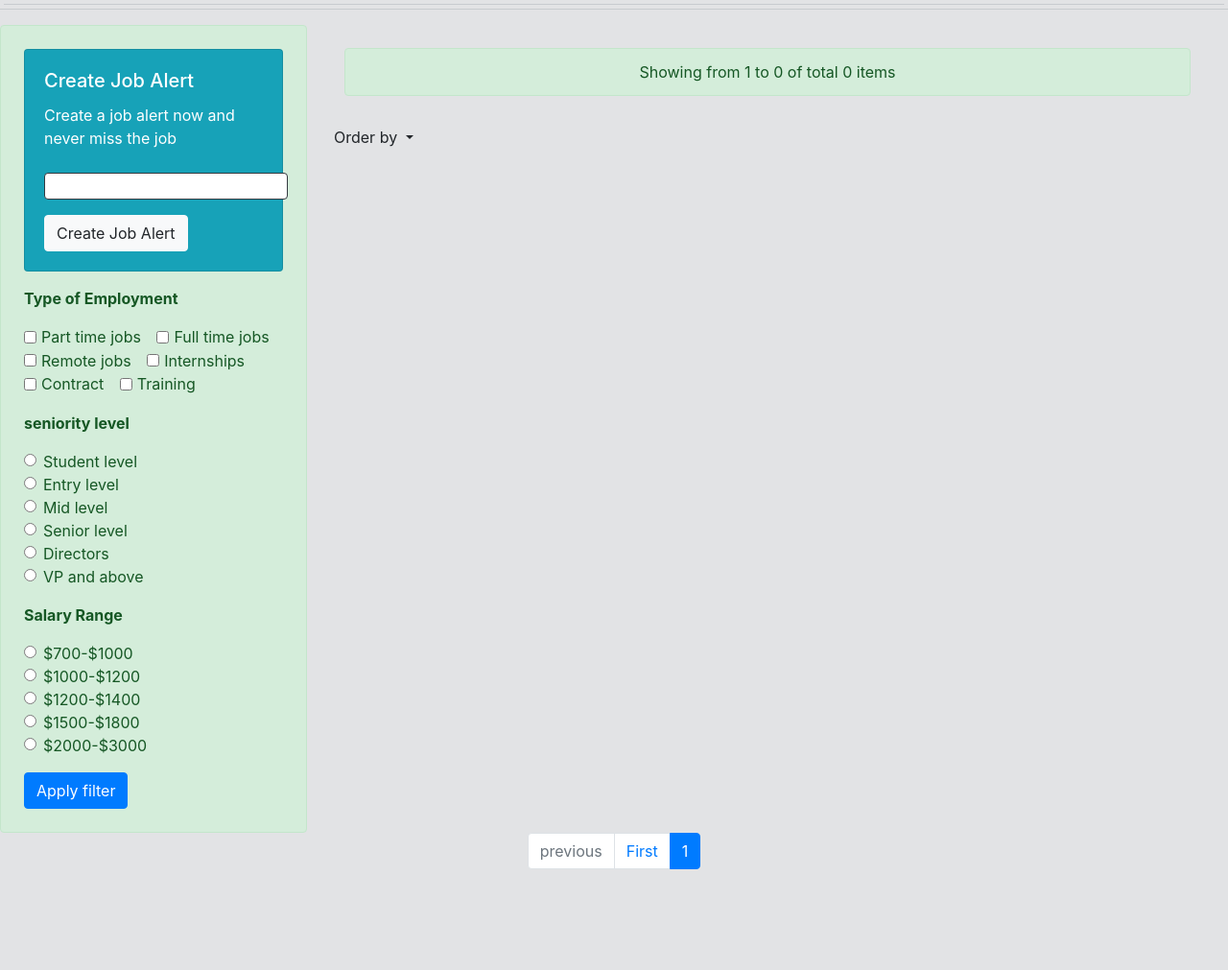
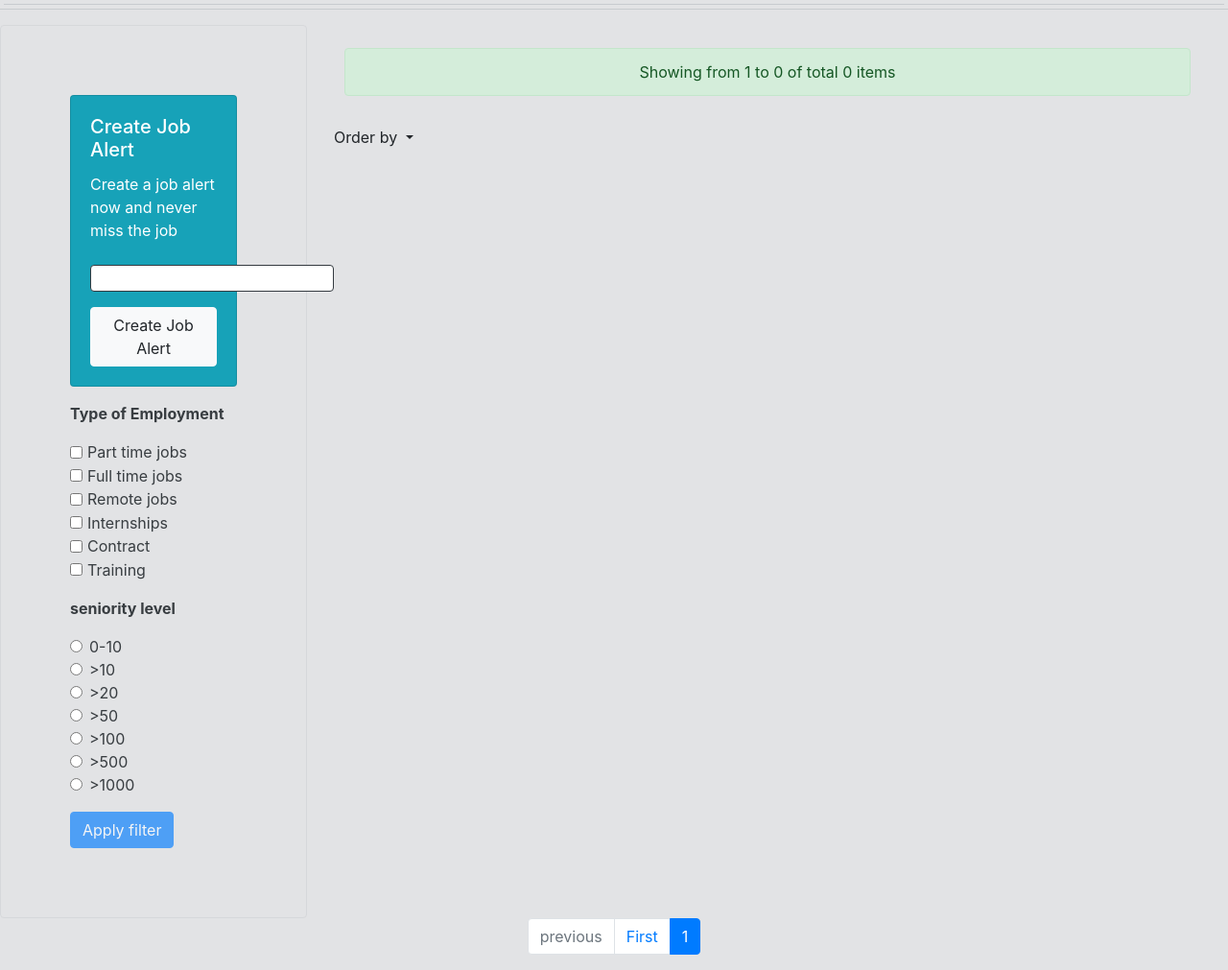
Before and after one commit to maurya-ankit/jobPortal, a Django app: a page that uses templates/main/index.html in a window 1280 px wide. Shown: the part 50-1061 px from the top of the page at 96% size. Before the commit the page ends 956 px from the top, so only its background shows below. Run offline with Django 3.2, Linux system fonts and the light colour scheme; data that the repository does not hold is empty; some libraries are stand-ins or nearby versions.

Commit message:
Some Issues Fixed

```diff
--- a/main/views.py
+++ b/main/views.py
@@ -9,26 +9,13 @@ from .forms import Fillup_Form
 
 # Create your views here.
 employments = ['part time jobs', 'full time jobs', 'remote jobs', 'internships', 'contract', 'training']
-seniority = ['Student level', 'Entry level', 'mid level', 'Senior level', 'directors', 'VP and above']
-salary_ranges = ['$700-$1000', '$1000-$1200', '$1200-$1400', '$1500-$1800', '$2000-$3000']
+no_of_position = ['0-10', '10', '20', '50', '100', '500', '1000']
 lst = [i for i in range(100)]
 
 
 def homePage(request):
     order = request.GET.get('order') if request.GET.get('order') is not None else 'id'
     page = int(request.GET.get('page'))
-
-    try:
-        part_time_jobs = request.POST.get("part time jobs")
-        full_time_jobs = request.POST.get("full time jobs")
-        remote_jobs = request.POST.get("remote jobs")
-        internships = request.POST.get("internships")
-        contract = request.POST.get("contract")
-        training = request.POST.get("training")
-        seniority_level = request.POST.get('seniority-label')
-        salary_rangesre = request.POST.get('salary-ranges')
-    except:
-        pass
 
     jobsall = JobList.objects.all().order_by(order)
     item_per_page = 12
@@ -38,8 +25,7 @@ def homePage(request):
     paginator = Paginator(jobsall, item_per_page)
     jobs = paginator.get_page(page)
     context = {'employments': employments,
-               'seniority': seniority,
-               'salary_ranges': salary_ranges,
+               'no_of_position': no_of_position,
                'lst': lst,
                'jobs': jobs,
                'start': start,
@@ -69,8 +55,8 @@ class fillupForm(View):
     @method_decorator(login_required)
     def get(self, request, uniq_id):
         form = Fillup_Form()
-        job=JobList.objects.filter(id=uniq_id)[0]
-        context = {'form': form,'job':job}
+        job = JobList.objects.filter(id=uniq_id)[0]
+        context = {'form': form, 'job': job}
         return render(request, 'main/fillupform.html', context)
 
     @method_decorator(login_required)
--- a/templates/main/index.html
+++ b/templates/main/index.html
@@ -2,7 +2,8 @@
     <style></style>
     <div class="container-fluid">
         <div class="row">
-            <div class="col-lg-3 card alert-success p-4">
+            <div class="col-lg-3 card alert-secondary p-4" >
+            <div class="p-4 m-4">
                 <div class="card text-white bg-info mb-3" style="max-width: 18rem">
                     <div class="card-body">
                         <h5 class="card-title">Create Job Alert</h5>
@@ -13,8 +14,7 @@
                         <a href="#" class="btn btn-light">Create Job Alert</a>
                     </div>
                 </div>
-                <form class="form" method="POST" action="{% url 'main:homepage' %}?page=1&order=-postdate">
-                    {% csrf_token %}
+                <form class="form" method="GET" action="{% url 'main:homepage' %}?page=1&order=-postdate">
                     <div class="form-group">
                         <p><strong>Type of Employment</strong></p>
                         {% for employment in employments %}
@@ -28,31 +28,36 @@
                     </div>
                     <div class="form-group">
                         <p><strong>seniority level</strong></p>
-                        {% for senior in seniority %}
+                        {% for position in no_of_position %}
                             <div class="form-check">
-                                <input class="form-check-input" type="radio" name="seniority-label" id="{{ senior }}"
-                                       value="{{ senior }}">
-                                <label class="form-check-label" for="{{ senior }}">
-                                    {{ senior | capfirst }}
+                                <input class="form-check-input" type="radio" name="no_of_position" id="{{ position }}"
+                                       value="{{ position }}">
+                                <label class="form-check-label" for="{{ position }}">
+                                    {% if position == '0-10' %}
+                                        {{ position | capfirst }}
+                                    {% else %}
+                                        >{{ position | capfirst }}
+                                    {% endif %}
                                 </label>
                             </div>
                         {% endfor %}
                     </div>
-                    <div class="form-group">
-                        <p><strong>Salary Range</strong></p>
-                        {% for salary_range in salary_ranges %}
-                            <div class="form-check">
-                                <input class="form-check-input" type="radio" name="salary-ranges"
-                                       id="{{ salary_range }}"
-                                       value="{{ salary_range }}">
-                                <label class="form-check-label" for="{{ salary_range }}">
-                                    {{ salary_range | capfirst }}
-                                </label>
-                            </div>
-                        {% endfor %}
-                    </div>
-                    <button type="submit" class="btn btn-primary">Apply filter</button>
+                    {#                    <div class="form-group">#}
+                    {#                        <p><strong>Salary Range</strong></p>#}
+                    {#                        {% for salary_range in salary_ranges %}#}
+                    {#                            <div class="form-check">#}
+                    {#                                <input class="form-check-input" type="radio" name="salary-ranges"#}
+                    {#                                       id="{{ salary_range }}"#}
+                    {#                                       value="{{ salary_range }}">#}
+                    {#                                <label class="form-check-label" for="{{ salary_range }}">#}
+                    {#                                    {{ salary_range | capfirst }}#}
+                    {#                                </label>#}
+                    {#                            </div>#}
+                    {#                        {% endfor %}#}
+                    {#                    </div>#}
+                    <button type="submit" class="btn btn-primary disabled" disabled>Apply filter</button>
                 </form>
+            </div>
             </div>
 
             <div class="col-lg-9">
@@ -94,9 +99,7 @@
                                         </svg>
                                     </i>
                                     <div class="dropdown-menu dropdown-menu-right">
-                                        <button class="dropdown-item" type="button">Action</button>
-                                        <button class="dropdown-item" type="button">Another action</button>
-                                        <button class="dropdown-item" type="button">Something else here</button>
+                                        <button class="dropdown-item text-center" type="button">!</button>
                                     </div>
                                 </div>
                                 <div class="card-body">
```
